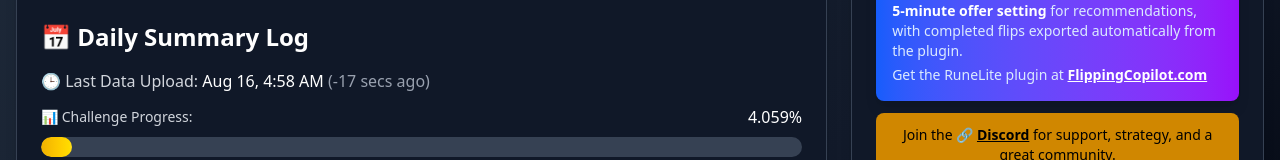
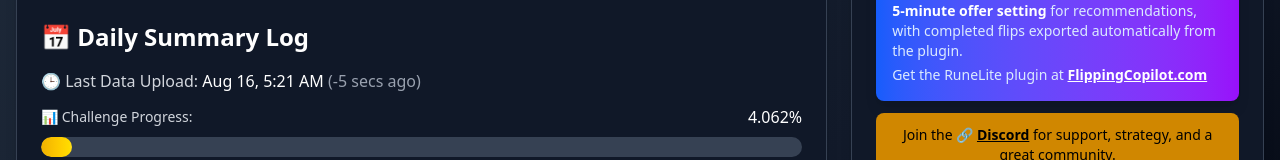
Before and after one commit to 1000tomax/OSRS-Flip-Tracker-Combined, a React (Vite) app: page / in a window 1280 px wide. Shown: the part 201-361 px from the top of the page. Built offline with nearby package versions, Linux system fonts and the light colour scheme.

Commit message:
Fix timezone conversion to use Chicago timezone for accurate date grouping

```diff
--- a/data-processing/utils.cjs
+++ b/data-processing/utils.cjs
@@ -94,17 +94,18 @@ function parseNumber(value) {
 
 /**
  * Formats a Date object as MM-DD-YYYY with zero padding.
- * Uses local time to group flips by the trader's actual day.
+ * Converts UTC timestamp to Chicago timezone (America/Chicago) for accurate date grouping.
  *
  * @param {Date|string|number} dateVal
  * @returns {string}
  */
 function formatDate(dateVal) {
   const date = (dateVal instanceof Date) ? dateVal : new Date(dateVal);
-  // Use local time so flips are grouped by trader's actual day
-  const month = String(date.getMonth() + 1).padStart(2, '0');
-  const day = String(date.getDate()).padStart(2, '0');
-  const year = String(date.getFullYear());
+  // Convert to Chicago timezone for accurate date grouping
+  const chicagoDate = new Date(date.toLocaleString("en-US", {timeZone: "America/Chicago"}));
+  const month = String(chicagoDate.getMonth() + 1).padStart(2, '0');
+  const day = String(chicagoDate.getDate()).padStart(2, '0');
+  const year = String(chicagoDate.getFullYear());
   return `${month}-${day}-${year}`;
 }
 
--- a/public/data/daily-summary/08-15-2025.json
+++ b/public/data/daily-summary/08-15-2025.json
@@ -1,12 +1,12 @@
 {
   "date": "08-15-2025",
   "day": 19,
-  "flips": 200,
+  "flips": 201,
   "items_flipped": 106,
-  "profit": 8474021,
-  "gp_per_day": 8474021,
-  "roi_percent": 1.0119608919188632,
-  "net_worth": 87173212,
-  "percent_to_goal": 4.06023344201211,
-  "percent_change": 10.767608780120751
+  "profit": 8530301,
+  "gp_per_day": 8530301,
+  "roi_percent": 1.0182244185024076,
+  "net_worth": 87229492,
+  "percent_to_goal": 4.0628547741034,
+  "percent_change": 10.839121586395976
 }
--- a/public/data/meta.json
+++ b/public/data/meta.json
@@ -1,6 +1,6 @@
 {
-  "last_updated": "2025-08-16T04:58:15.401Z",
-  "total_flips": 3604,
-  "total_profit": 87173212,
-  "net_worth": 87174212
+  "last_updated": "2025-08-16T05:21:04.119Z",
+  "total_flips": 3605,
+  "total_profit": 87229492,
+  "net_worth": 87230492
 }
--- a/src/pages/ProfitVelocity.jsx
+++ b/src/pages/ProfitVelocity.jsx
@@ -44,9 +44,12 @@ export default function ProfitVelocity() {
           return null;
         }
 
+        // Convert to Chicago timezone for consistent date grouping
+        const chicagoDate = new Date(openTime.toLocaleString("en-US", {timeZone: "America/Chicago"}));
+
         return {
           ...flip,
-          date: `${openTime.getFullYear()}-${String(openTime.getMonth() + 1).padStart(2, '0')}-${String(openTime.getDate()).padStart(2, '0')}`,
+          date: `${chicagoDate.getFullYear()}-${String(chicagoDate.getMonth() + 1).padStart(2, '0')}-${String(chicagoDate.getDate()).padStart(2, '0')}`,
           durationMinutes,
           profit
         };
```
Also changed, not shown: data-processing/raw-input/08/16/copilot-export-08-16-2025.csv, public/data/flip-index.json, public/data/item-stats.csv, public/data/processed-flips/2025/08/15/flips.csv.
